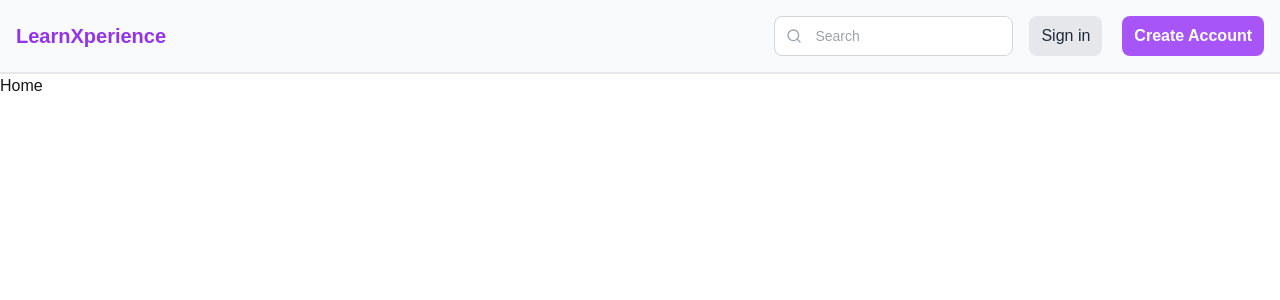
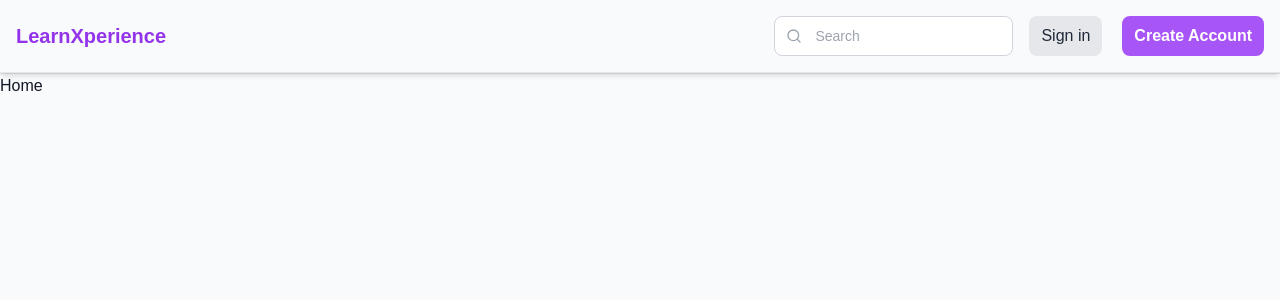
Before and after one commit to MahmoudMostafaDev/learnxperience, a Next.js app: page / in a window 1280 px wide. Shown: the top 300 px of the page. Built offline with nearby package versions, Linux system fonts and the light colour scheme.

Commit message:
fix: Fixed the layot and text colors

```diff
--- a/app/components/Navbar.jsx
+++ b/app/components/Navbar.jsx
@@ -14,7 +14,7 @@ const Header = () => {
     return (
         <>
             {/* Main header */}
-            <header className="sticky top-0 z-20 bg-gray-50">
+            <header className="sticky top-0 z-20 bg-gray-50 shadow-md">
                 <div className="p-4 flex justify-between items-center">
                     <h1 className="text-xl font-bold text-purple-600">LearnXperience</h1>
 
--- a/app/layout.js
+++ b/app/layout.js
@@ -22,7 +22,7 @@ export default function RootLayout({ children }) {
   return (
     <html lang="en">
       <body
-        className={`${geistSans.variable} ${geistMono.variable} antialiased`}
+        className={`${geistSans.variable} ${geistMono.variable} antialiased bg-gray-50 text-gray-900`}
       >
         <Navbar />
         {children}
```
